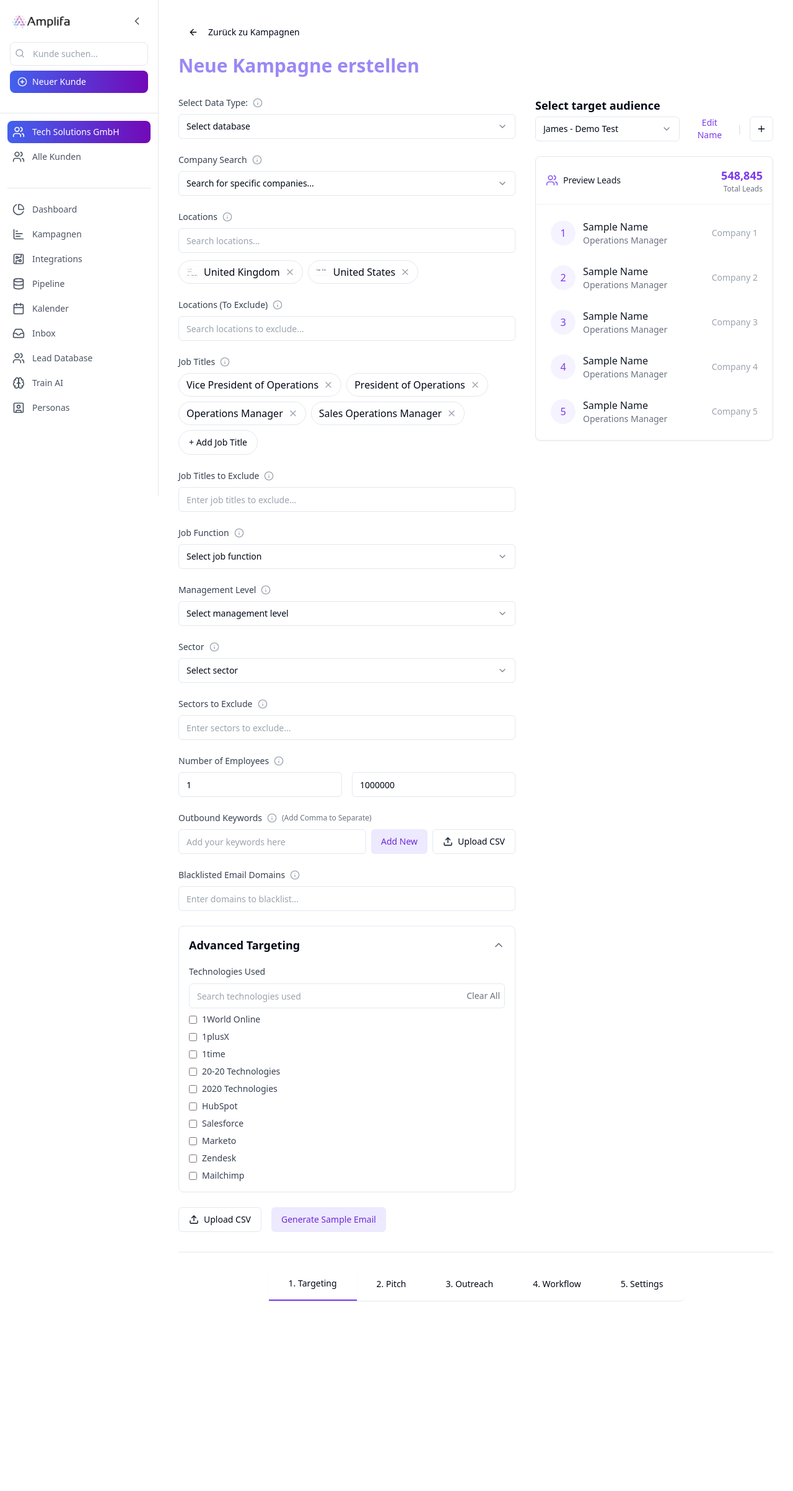
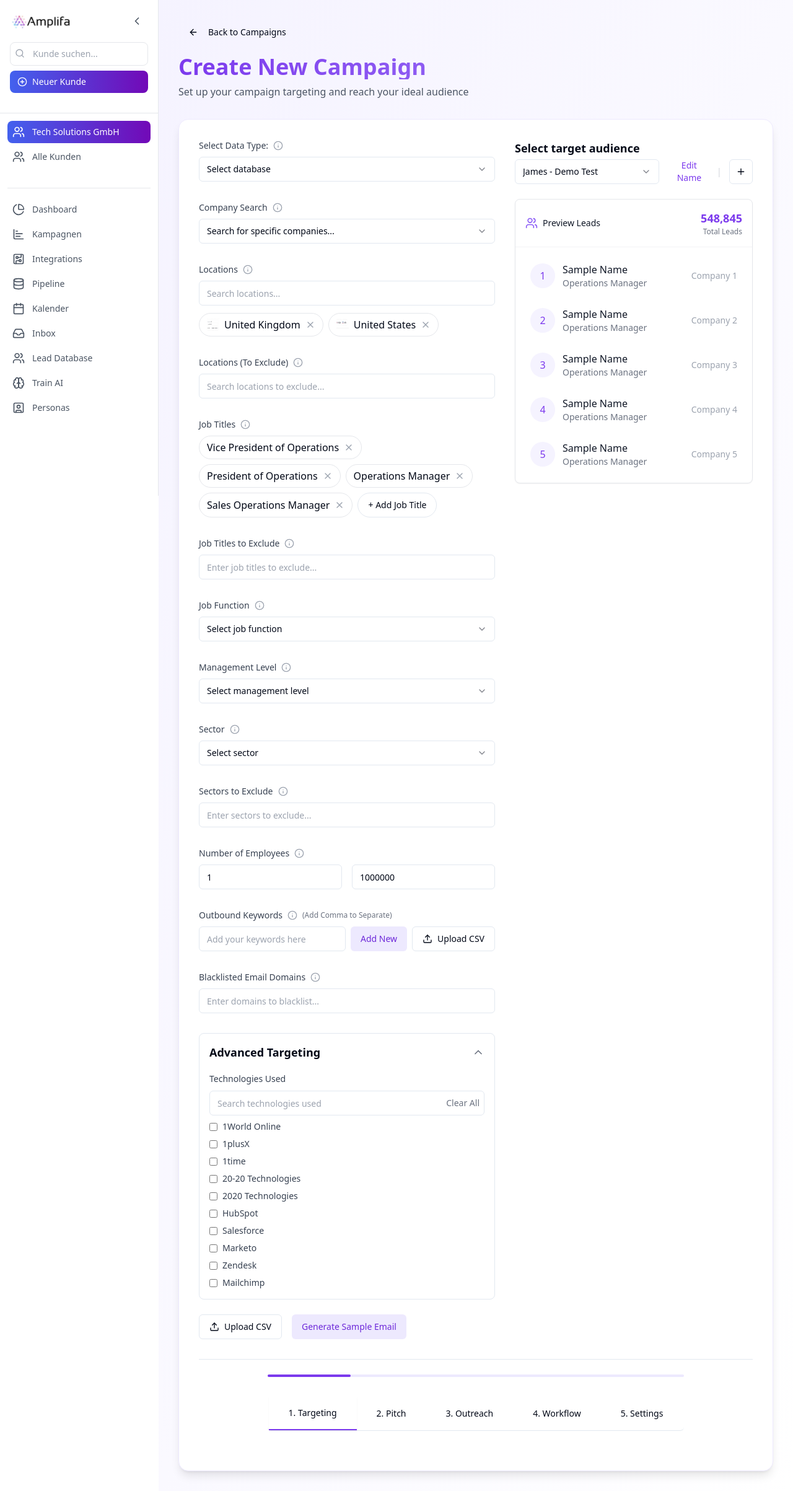
Before and after one commit to afilipiak25/agency-insight-portal, a React (Vite) app: page /campaigns/create in a window 1280 px wide. Shown: the whole page at 62% size. Before the commit the page ends 2164 px from the top, so only its background shows below. Built offline with nearby package versions, Linux system fonts and the light colour scheme.

Commit message:
Improve UI/UX of campaign creation page
This commit aims to improve the overall user interface and user experience of the campaign creation page, making it more modern and interactive.

```diff
--- a/src/components/campaigns/CreateCampaignForm.tsx
+++ b/src/components/campaigns/CreateCampaignForm.tsx
@@ -11,12 +11,32 @@ import { SectorFields } from "./SectorFields";
 import { PreviewSection } from "./PreviewSection";
 import { AdvancedTargeting } from "./AdvancedTargeting";
 import { AdditionalFields } from "./AdditionalFields";
+import { useState } from "react";
 
 export const CreateCampaignForm = () => {
+  const [activeSection, setActiveSection] = useState<string>("targeting");
+
+  const renderProgressBar = () => {
+    const steps = ["targeting", "pitch", "outreach", "workflow", "settings"];
+    const currentIndex = steps.indexOf(activeSection);
+    const progress = ((currentIndex + 1) / steps.length) * 100;
+
     return (
-    <div className="max-w-6xl mx-auto">
+      <div className="h-1 bg-violet-100 rounded-full w-full mb-8">
+        <div
+          className="h-full bg-violet-600 rounded-full transition-all duration-500"
+          style={{ width: `${progress}%` }}
+        />
+      </div>
+    );
+  };
+
+  return (
+    <div className="p-8">
+      <div className="max-w-6xl mx-auto space-y-8">
         <div className="mb-8 flex justify-between items-start gap-8">
           <div className="space-y-6 flex-1">
+            <div className="space-y-8 transition-all duration-300 hover:translate-y-[-2px]">
               <CompanyFields />
               <LocationFields />
               <JobTitleFields />
@@ -24,19 +44,23 @@ export const CreateCampaignForm = () => {
               <SectorFields />
               <AdditionalFields />
               <AdvancedTargeting />
+            </div>
 
-          <div className="flex gap-4">
-            <Button variant="outline" className="gap-2">
+            <div className="flex gap-4 mt-8">
+              <Button variant="outline" className="gap-2 hover:bg-violet-50">
                 <Upload className="w-4 h-4" />
                 Upload CSV
               </Button>
-            <Button variant="secondary" className="bg-violet-100 text-violet-700 hover:bg-violet-200">
+              <Button
+                variant="secondary"
+                className="bg-violet-100 text-violet-700 hover:bg-violet-200 transition-colors"
+              >
                 Generate Sample Email
               </Button>
             </div>
           </div>
 
-        <div className="space-y-6 w-96">
+          <div className="space-y-6 w-96 sticky top-8">
             <AudienceHeader />
             <PreviewSection />
           </div>
@@ -44,35 +68,40 @@ export const CreateCampaignForm = () => {
 
         <div className="border-t pt-6">
           <div className="max-w-2xl mx-auto">
-          <Tabs defaultValue="targeting" className="w-full">
+            {renderProgressBar()}
+            <Tabs
+              value={activeSection}
+              onValueChange={setActiveSection}
+              className="w-full"
+            >
               <TabsList className="w-full border-b justify-center mb-8 bg-transparent p-0 h-auto">
                 <TabsTrigger
                   value="targeting"
-                className="data-[state=active]:border-b-2 data-[state=active]:border-violet-600 rounded-none px-8 py-4"
+                  className="data-[state=active]:border-b-2 data-[state=active]:border-violet-600 rounded-none px-8 py-4 transition-all hover:bg-violet-50"
                 >
                   1. Targeting
                 </TabsTrigger>
                 <TabsTrigger
                   value="pitch"
-                className="data-[state=active]:border-b-2 data-[state=active]:border-violet-600 rounded-none px-8 py-4"
+                  className="data-[state=active]:border-b-2 data-[state=active]:border-violet-600 rounded-none px-8 py-4 transition-all hover:bg-violet-50"
                 >
                   2. Pitch
                 </TabsTrigger>
                 <TabsTrigger
                   value="outreach"
-                className="data-[state=active]:border-b-2 data-[state=active]:border-violet-600 rounded-none px-8 py-4"
+                  className="data-[state=active]:border-b-2 data-[state=active]:border-violet-600 rounded-none px-8 py-4 transition-all hover:bg-violet-50"
                 >
                   3. Outreach
                 </TabsTrigger>
                 <TabsTrigger
                   value="workflow"
-                className="data-[state=active]:border-b-2 data-[state=active]:border-violet-600 rounded-none px-8 py-4"
+                  className="data-[state=active]:border-b-2 data-[state=active]:border-violet-600 rounded-none px-8 py-4 transition-all hover:bg-violet-50"
                 >
                   4. Workflow
                 </TabsTrigger>
                 <TabsTrigger
                   value="settings"
-                className="data-[state=active]:border-b-2 data-[state=active]:border-violet-600 rounded-none px-8 py-4"
+                  className="data-[state=active]:border-b-2 data-[state=active]:border-violet-600 rounded-none px-8 py-4 transition-all hover:bg-violet-50"
                 >
                   5. Settings
                 </TabsTrigger>
@@ -81,5 +110,6 @@ export const CreateCampaignForm = () => {
           </div>
         </div>
       </div>
+    </div>
   );
 };
--- a/src/index.css
+++ b/src/index.css
@@ -37,3 +37,37 @@
     font-feature-settings: "rlig" 1, "calt" 1;
   }
 }
+
+@keyframes fade-in {
+  from {
+    opacity: 0;
+    transform: translateY(10px);
+  }
+  to {
+    opacity: 1;
+    transform: translateY(0);
+  }
+}
+
+.animate-fade-in {
+  animation: fade-in 0.5s ease-out forwards;
+}
+
+.animation-delay-150 {
+  animation-delay: 150ms;
+}
+
+@keyframes slide-in {
+  from {
+    transform: translateX(-20px);
+    opacity: 0;
+  }
+  to {
+    transform: translateX(0);
+    opacity: 1;
+  }
+}
+
+.animate-slide-in {
+  animation: slide-in 0.3s ease-out forwards;
+}
--- a/src/pages/CreateCampaign.tsx
+++ b/src/pages/CreateCampaign.tsx
@@ -10,23 +10,28 @@ const CreateCampaign = () => {
 
   return (
     <Layout>
-      <div className="p-8">
+      <div className="p-8 bg-gradient-to-br from-violet-50 to-white min-h-screen">
         <div className="max-w-7xl mx-auto">
-          <div className="mb-8">
+          <div className="mb-8 animate-fade-in">
             <Button
               variant="ghost"
-              className="mb-4"
+              className="mb-4 hover:bg-violet-100 transition-colors"
               onClick={() => navigate("/campaigns")}
             >
               <ArrowLeft className="w-4 h-4 mr-2" />
-              Zurück zu Kampagnen
+              Back to Campaigns
             </Button>
-            <h1 className="text-3xl font-bold text-dashboard-primary">
-              Neue Kampagne erstellen
+            <h1 className="text-4xl font-bold bg-gradient-to-r from-violet-600 to-violet-400 bg-clip-text text-transparent">
+              Create New Campaign
             </h1>
+            <p className="text-gray-600 mt-2">
+              Set up your campaign targeting and reach your ideal audience
+            </p>
           </div>
 
-          <CreateCampaignForm />
+          <div className="bg-white rounded-2xl shadow-lg border border-violet-100 animate-fade-in animation-delay-150">
+            <CreateCampaignForm />
+          </div>
         </div>
       </div>
     </Layout>
```
Lines whose indentation alone changed are shown as unchanged.
